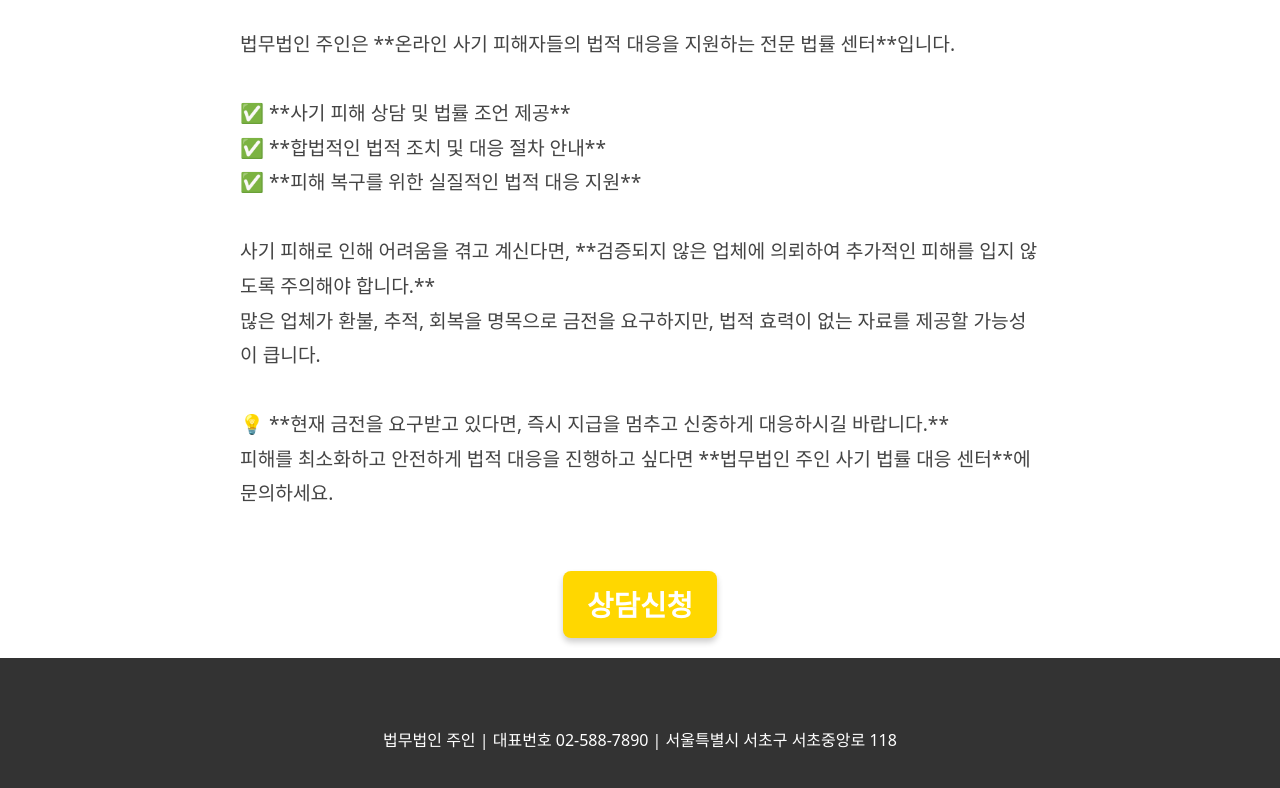
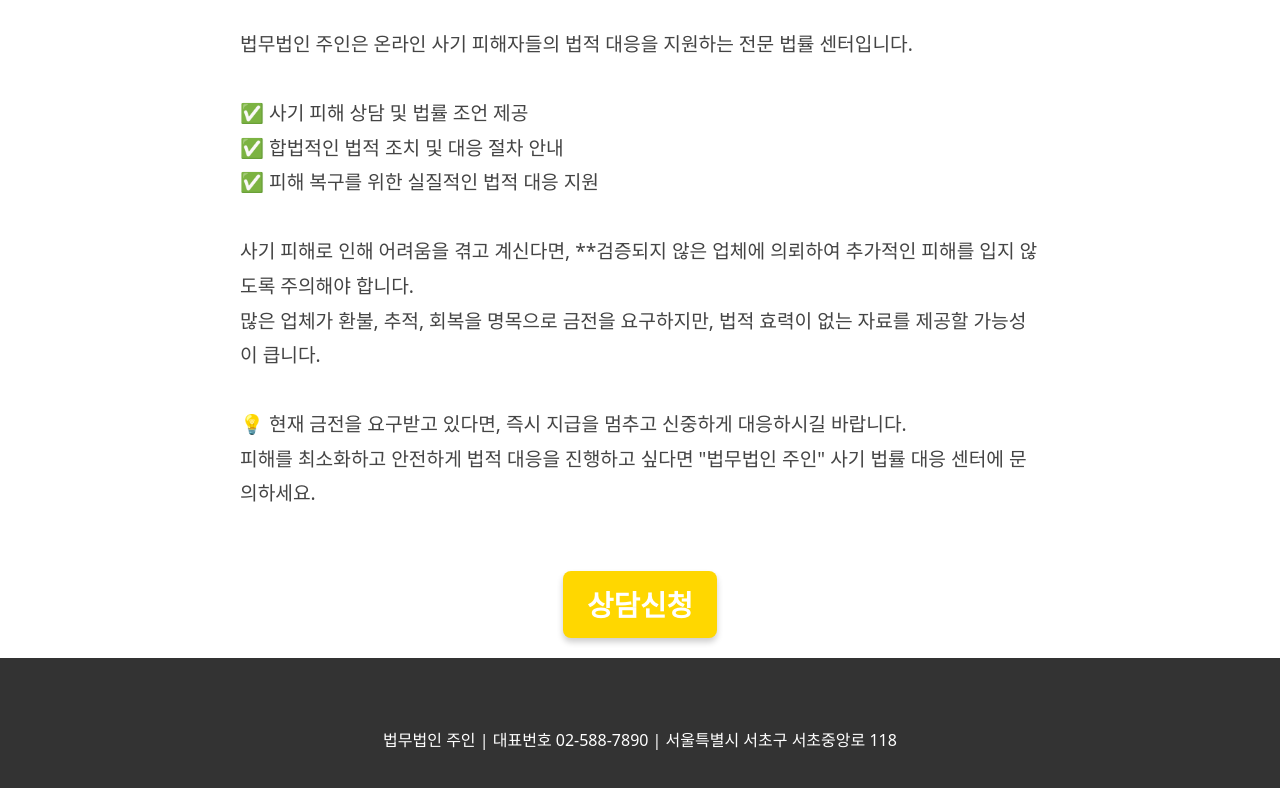
Before and after one commit to juinlawscam/cookeascam, a plain HTML site: page index.html in a window 1280 px wide. Shown: the part 955-1743 px from the top of the page. Drawn offline with nearby package versions, Linux system fonts and the light colour scheme.

Commit message:
Update index.html

```diff
--- a/index.html
+++ b/index.html
@@ -130,16 +130,19 @@
         <img src="images/gallery/dulceshop_scam.webp" alt="사칭 피해 관련 이미지" class="detail-webp">
         <img src="스크린샷 2025-03-19 184648.png" alt="둘세샵 사칭 법무법인 주인" class="detail-webp">
         <p class="description">
-            법무법인 주인은 **온라인 사기 피해자들의 법적 대응을 지원하는 전문 법률 센터**입니다.<br><br>
-            ✅ **사기 피해 상담 및 법률 조언 제공**<br>
-            ✅ **합법적인 법적 조치 및 대응 절차 안내**<br>
-            ✅ **피해 복구를 위한 실질적인 법적 대응 지원**<br><br>
+            법무법인 주인은 온라인 사기 피해자들의 법적 대응을 지원하는 전문 법률 센터입니다.<br><br>
 
-            사기 피해로 인해 어려움을 겪고 계신다면, **검증되지 않은 업체에 의뢰하여 추가적인 피해를 입지 않도록 주의해야 합니다.**<br>
+            ✅ 사기 피해 상담 및 법률 조언 제공<br>
+
+            ✅ 합법적인 법적 조치 및 대응 절차 안내<br>
+
+            ✅ 피해 복구를 위한 실질적인 법적 대응 지원<br><br>
+
+            사기 피해로 인해 어려움을 겪고 계신다면, **검증되지 않은 업체에 의뢰하여 추가적인 피해를 입지 않도록 주의해야 합니다.<br>
             많은 업체가 환불, 추적, 회복을 명목으로 금전을 요구하지만, 법적 효력이 없는 자료를 제공할 가능성이 큽니다.<br><br>
 
-            💡 **현재 금전을 요구받고 있다면, 즉시 지급을 멈추고 신중하게 대응하시길 바랍니다.**<br>
-            피해를 최소화하고 안전하게 법적 대응을 진행하고 싶다면 **법무법인 주인 사기 법률 대응 센터**에 문의하세요.<br>
+            💡 현재 금전을 요구받고 있다면, 즉시 지급을 멈추고 신중하게 대응하시길 바랍니다.<br>
+            피해를 최소화하고 안전하게 법적 대응을 진행하고 싶다면 "법무법인 주인" 사기 법률 대응 센터에 문의하세요.<br>
         </p>
 
         <!-- ✅ 상담신청 버튼 -->
```
